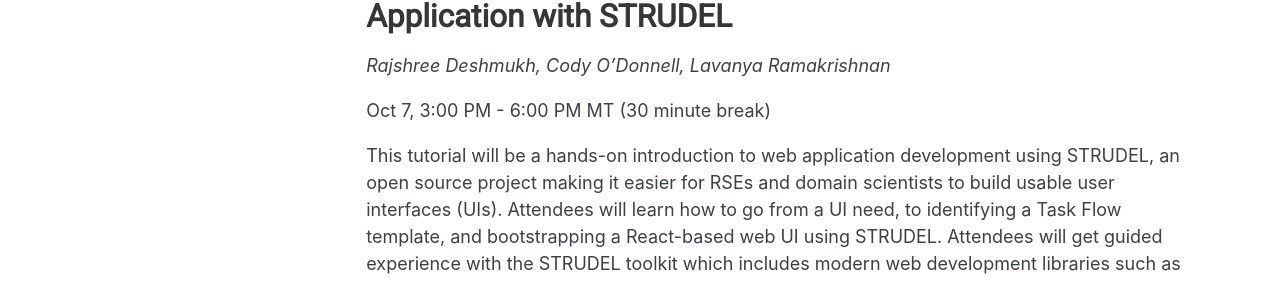
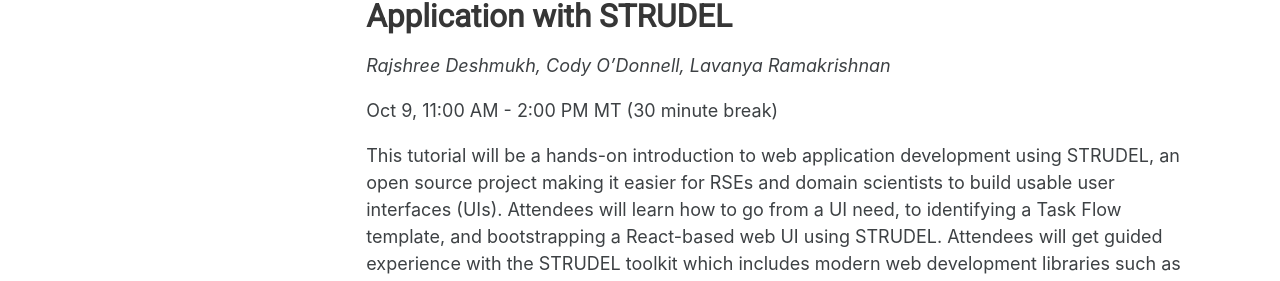
Before and after one commit to USRSE/usrse24, a Jekyll site: the page built from pages/program/abstracts/tutorials.md, in a window 1280 px wide and 900 px high, scrolled down 760 px. Shown: the part 160-441 px from the top of the window. Built offline with Jekyll 4.4.1, drawn with Linux system fonts in a browser that asks for light colours; comment, search, counter and statistics services are not loaded; a style sheet for code colours, icons or effects is not loaded.

Commit message:
Update tutorials.md
fixing incorrect date/time for STRUDEL tutorial

```diff
--- a/pages/program/abstracts/tutorials.md
+++ b/pages/program/abstracts/tutorials.md
@@ -40,7 +40,7 @@
 
 _Rajshree Deshmukh, Cody O'Donnell, Lavanya Ramakrishnan_
 
-Oct 7, 3:00 PM - 6:00 PM MT (30 minute break)
+Oct 9, 11:00 AM - 2:00 PM MT (30 minute break)
 
 This tutorial will be a hands-on introduction to web application development using STRUDEL, an open source project making it easier for RSEs and domain scientists to build usable user
 interfaces (UIs). Attendees will learn how to go from a UI need, to identifying a Task Flow
```
